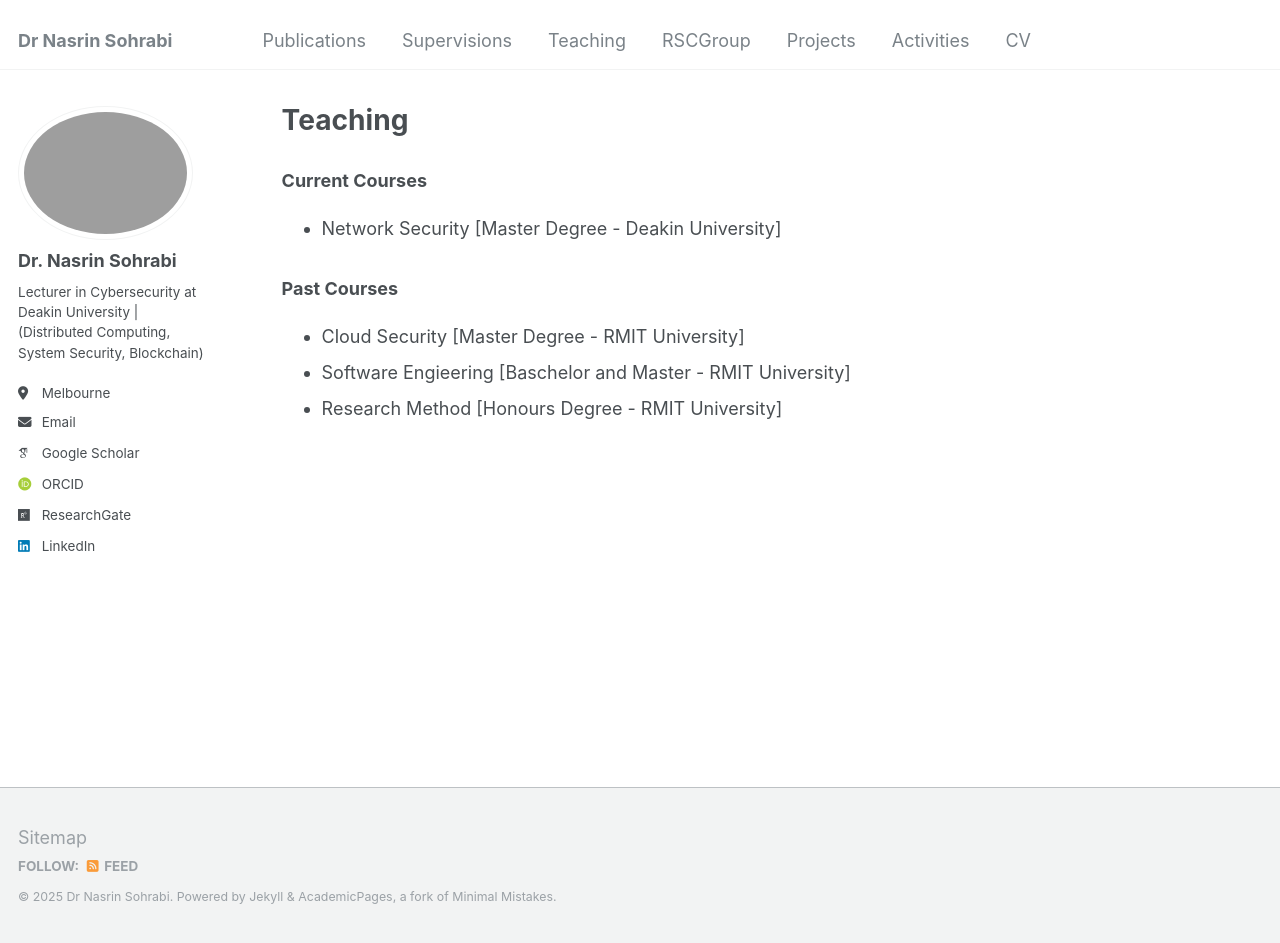
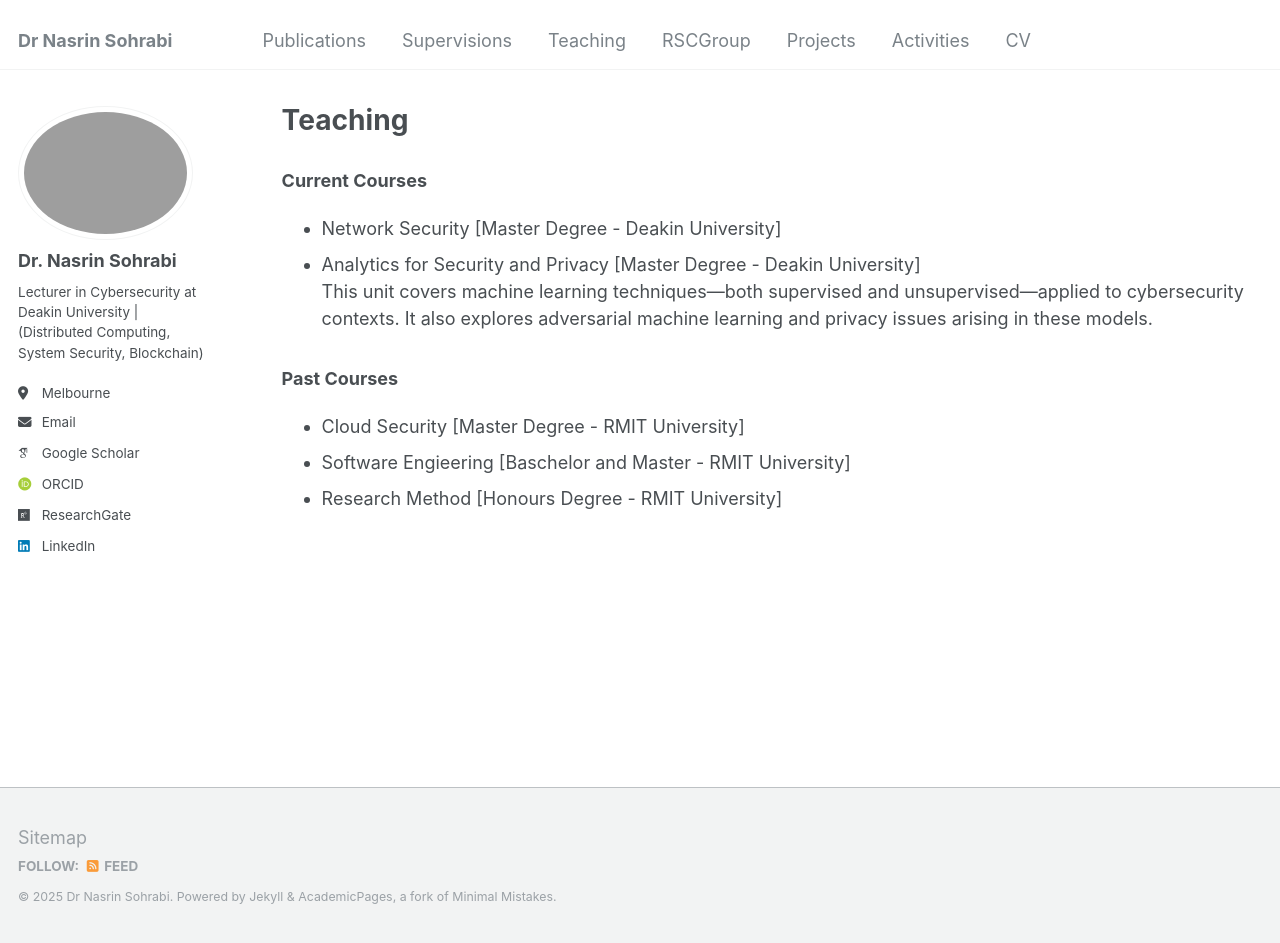
Before and after one commit to Nasrin-Sohrabi/Nasrin-Sohrabi.github.io, a Jekyll site: the page built from _pages/teaching.html, in a window 1280 px wide and 943 px high. Built offline with Jekyll 4.4.1, drawn with Linux system fonts in a browser that asks for light colours; some web fonts are replaced.

Commit message:
updating news

```diff
--- a/_pages/teaching.html
+++ b/_pages/teaching.html
@@ -15,7 +15,11 @@ author_profile: true
   <ul><p>
     <div class="inner-div">
         <li> Network Security [Master Degree - Deakin University]</li>
-
+        <li> Analytics for Security and Privacy [Master Degree - Deakin University]
+          <br>
+          This unit covers machine learning techniques—both supervised and unsupervised—applied to cybersecurity contexts.
+          It also explores adversarial machine learning and privacy issues arising in these models.
+        </li>
     </div>
   </p></ul>
 <h3>Past Courses</h3>
```
